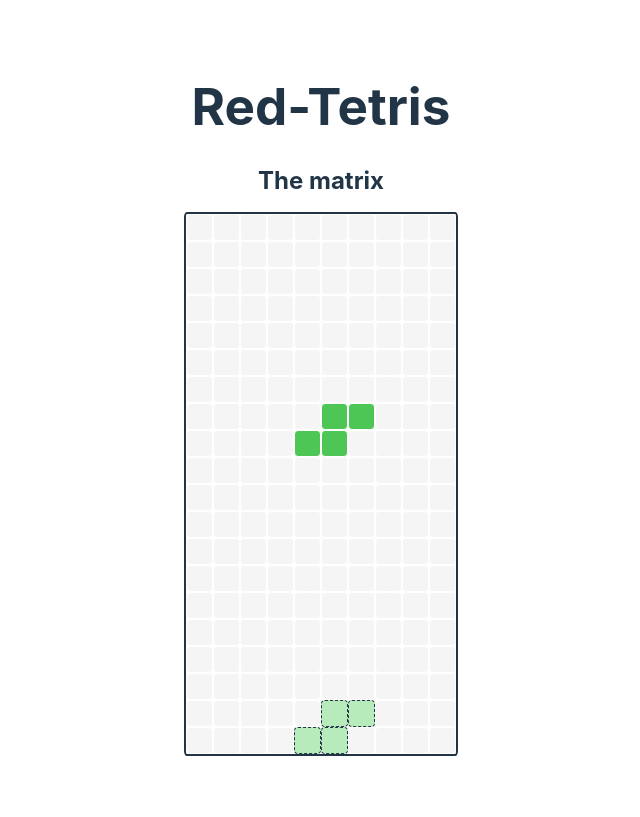
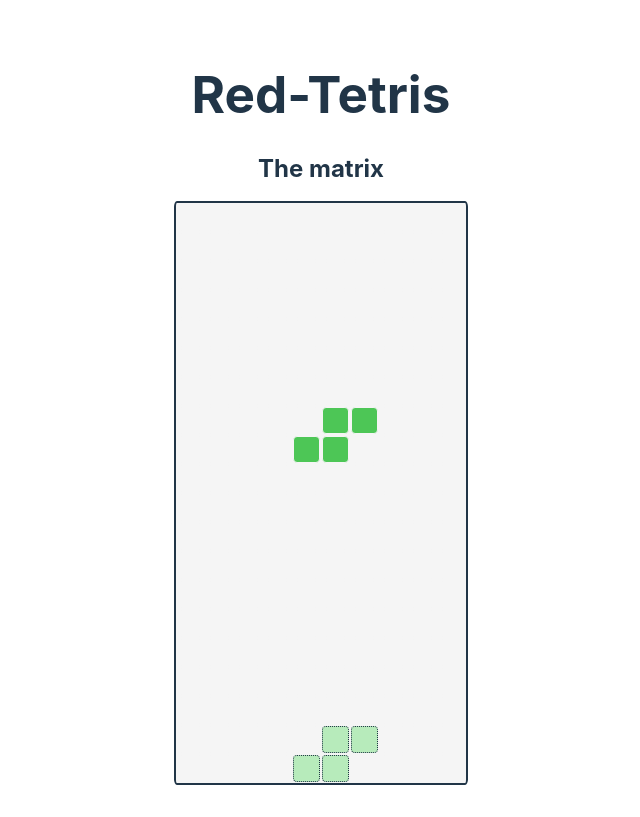
Before and after one commit to Martydl/red-tetris, a React (Vite) app: page / in a window 1280 px wide. Shown: the whole page, without its empty margins (319-959 px from the left). Built offline with nearby package versions, Linux system fonts and the light colour scheme.

Commit message:
minor changes in css for the game board

```diff
--- a/src/App.css
+++ b/src/App.css
@@ -4,24 +4,22 @@
   justify-content: space-evenly;
   border: solid 2px;
   border-radius: 1%;
+  background-color: whitesmoke;
 }
 
 .row {
   display: flex;
-  justify-content: center;
 }
 
 .block {
   width: 25px;
   height: 25px;
+  margin: 1px;
   border: solid 1px;
-  border-color: white;
+  border-color: whitesmoke;
   border-radius: 15%;
 }
 
-div#\30 {
-  background-color: whitesmoke;
-}
 div#\31 {
   background-color: #afe9f9;
 }
@@ -46,31 +44,28 @@ div#\37 {
 
 div#\38 {
   background-color: #c2f0fc;
-  border: dashed 1px;
 }
 div#\39 {
   background-color: #c9e2ff;
-  border: dashed 1px;
 }
 div#\31 0 {
   background-color: #f7cb92;
-  border: dashed 1px;
 }
 div#\31 1 {
   background-color: #fff1ab;
-  border: dashed 1px;
 }
 div#\31 2 {
   background-color: #b7ebbb;
-  border: dashed 1px;
 }
 div#\31 3 {
   background-color: #e7c0ed;
-  border: dashed 1px;
 }
 div#\31 4 {
   background-color: #fabec6;
-  border: dashed 1px;
+}
+
+div#\38, div#\39, div#\31 0, div#\31 1, div#\31 2, div#\31 3, div#\31 4 {
+  border: dotted 1px;
 }
 
 #root {
```
